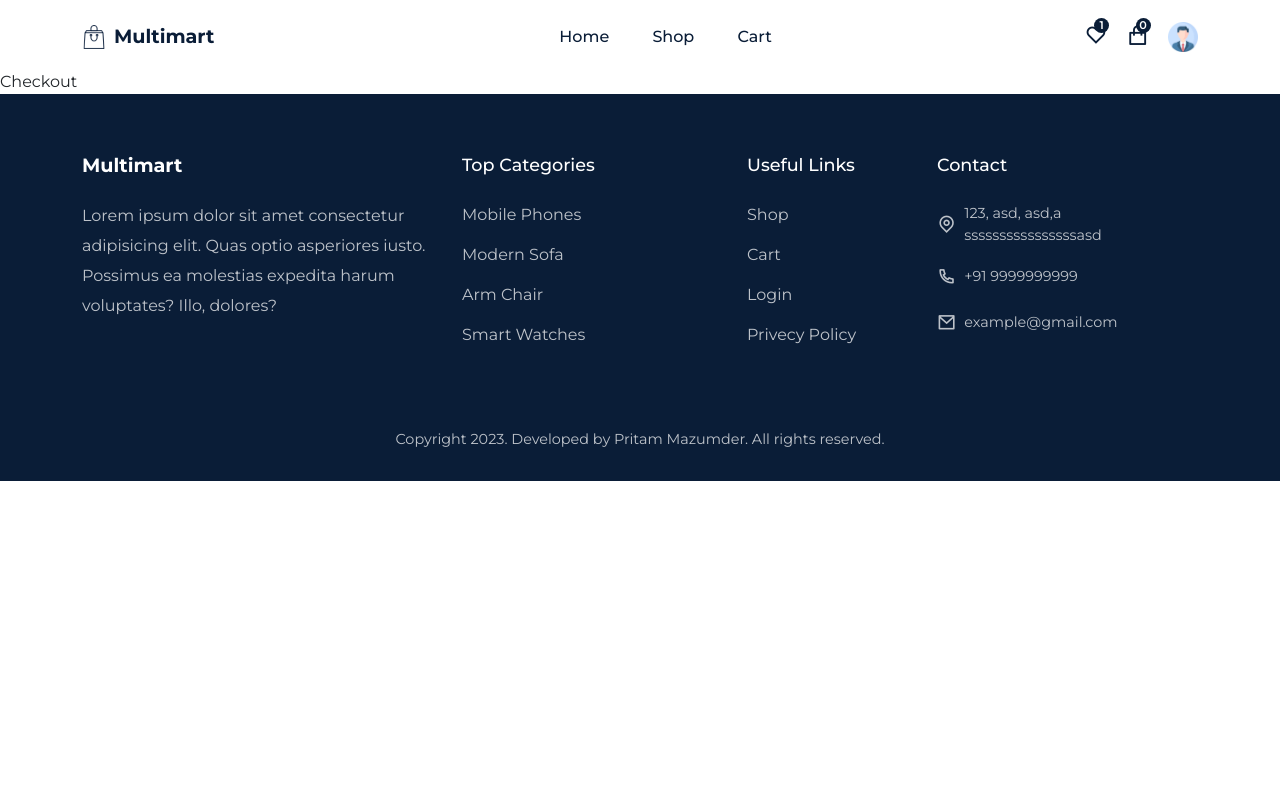
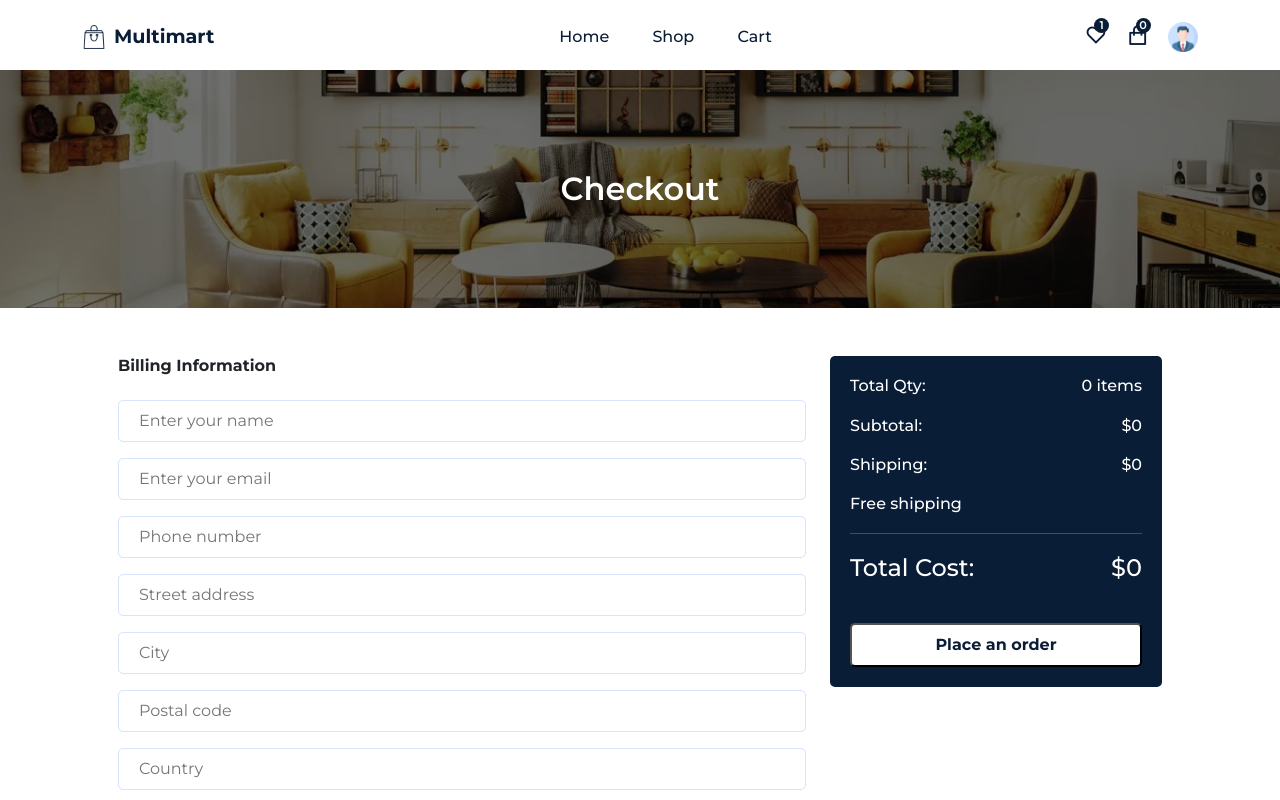
Before and after one commit to pritam-mazumder/TechHub_React_Ecommerce, a React (Create React App) app: page /checkout in a window 1280 px wide. Shown: the top 800 px of the page. Built offline with nearby package versions, Linux system fonts and the light colour scheme.

Commit message:
30-03-2023: Checkout module added

```diff
--- a/src/pages/Checkout.jsx
+++ b/src/pages/Checkout.jsx
@@ -1,9 +1,80 @@
-import React from 'react'
+import React from "react";
+import { Container, Row, Col, Form, FormGroup } from "reactstrap";
+import Helmet from "../components/Helmet/Helmet";
+import CommonSection from "../components/UI/CommonSection";
+
+import "../styles/checkout.css";
+import { useSelector } from "react-redux";
 
 const Checkout = () => {
+
+  const totalQty = useSelector(state=>state.cart.totalQuantity)
+  const totalAmount = useSelector(state=>state.cart.totalAmount)
+
   return (
-    <div>Checkout</div>
-  )
-}
+    <Helmet title="Checkout">
+      <CommonSection title="Checkout" />
+      <section>
+        <Container className="p-5">
+          <Row>
+            <Col lg="8">
+              <h6 className="mb-4 fw-bold">Billing Information</h6>
+              <Form className="billing__form">
+                <FormGroup className="form__group">
+                  <input type="text" placeholder="Enter your name" />
+                </FormGroup>
 
-export default Checkout
+                <FormGroup className="form__group">
+                  <input type="email" placeholder="Enter your email" />
+                </FormGroup>
+
+                <FormGroup className="form__group">
+                  <input type="number" placeholder="Phone number" />
+                </FormGroup>
+
+                <FormGroup className="form__group">
+                  <input type="text" placeholder="Street address" />
+                </FormGroup>
+
+                <FormGroup className="form__group">
+                  <input type="text" placeholder="City" />
+                </FormGroup>
+
+                <FormGroup className="form__group">
+                  <input type="text" placeholder="Postal code" />
+                </FormGroup>
+
+                <FormGroup className="form__group">
+                  <input type="text" placeholder="Country" />
+                </FormGroup>
+              </Form>
+            </Col>
+
+            <Col lg="4">
+              <div className="checkout__cart">
+                <h6>
+                  Total Qty: <span>{totalQty} items</span>
+                </h6>
+                <h6>
+                  Subtotal: <span>${totalAmount}</span>
+                </h6>
+                <h6>
+                  Shipping: <span>$0</span>
+                </h6>
+                <h6>Free shipping</h6>
+                <h4>
+                  Total Cost: <span>${totalAmount}</span>
+                </h4>
+                <button className="buy__btn2 suth__btn w-100">
+                  Place an order
+                </button>
+              </div>
+            </Col>
+          </Row>
+        </Container>
+      </section>
+    </Helmet>
+  );
+};
+
+export default Checkout;
--- a/src/pages/Login.jsx
+++ b/src/pages/Login.jsx
@@ -7,3 +7,5 @@
 }
 
 export default Login
+
+//9.48
--- /dev/null
+++ b/src/styles/checkout.css
@@ -0,0 +1,39 @@
+.billing__form .form__group input{
+    border: 1px solid var(--card-bg-02);
+}
+
+.checkout__cart{
+    padding: 20px;
+    background: var(--primary-color);
+    color: #fff;
+    border-radius: 5px;
+}
+
+.checkout__cart h6,
+h4{
+    display: flex;
+    align-items: center;
+    justify-content: space-between;
+}
+
+.checkout__cart h6{
+    margin-bottom: 20px;
+}
+
+.checkout__cart h4{
+    border-top: 1px solid rgba(221, 221, 221, 0.253);
+    padding-top: 20px;
+}
+
+.buy__btn2{
+    bottom: none;
+    outline: none;
+    padding: 8px 20px;
+    border-radius: 5px;
+    background: white;
+    color:  var(--primary-color);
+    cursor: pointer;
+    font-size: 1rem;
+    margin-top: 40px;
+    font-weight: bold;
+}
--- a/src/styles/shop.css
+++ b/src/styles/shop.css
@@ -33,7 +33,7 @@
     width: 100%;
     border: none;
     outline: none;
-    padding: 8px;
+    padding: 6px;
 }
 
 .search__box span{
```
